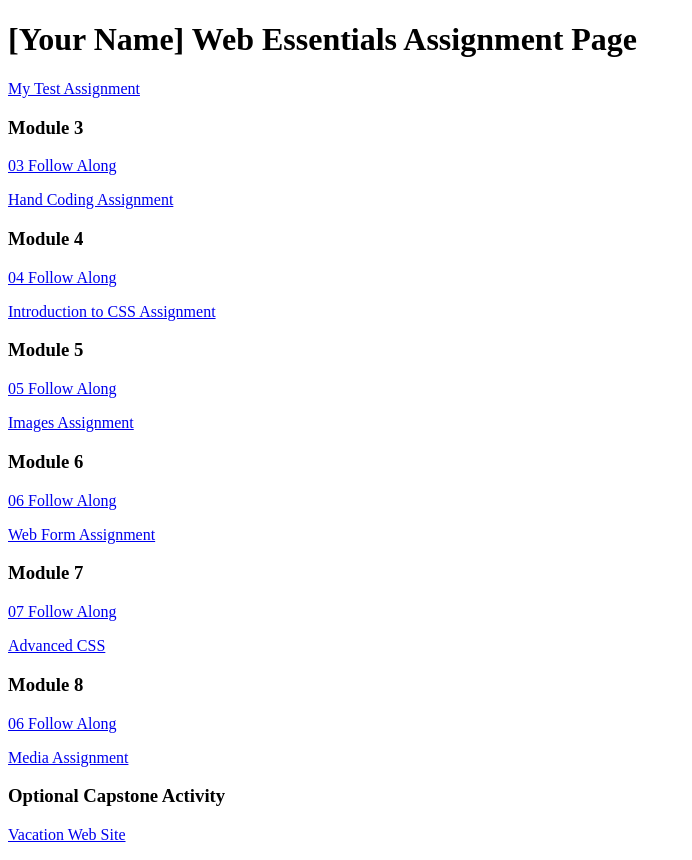
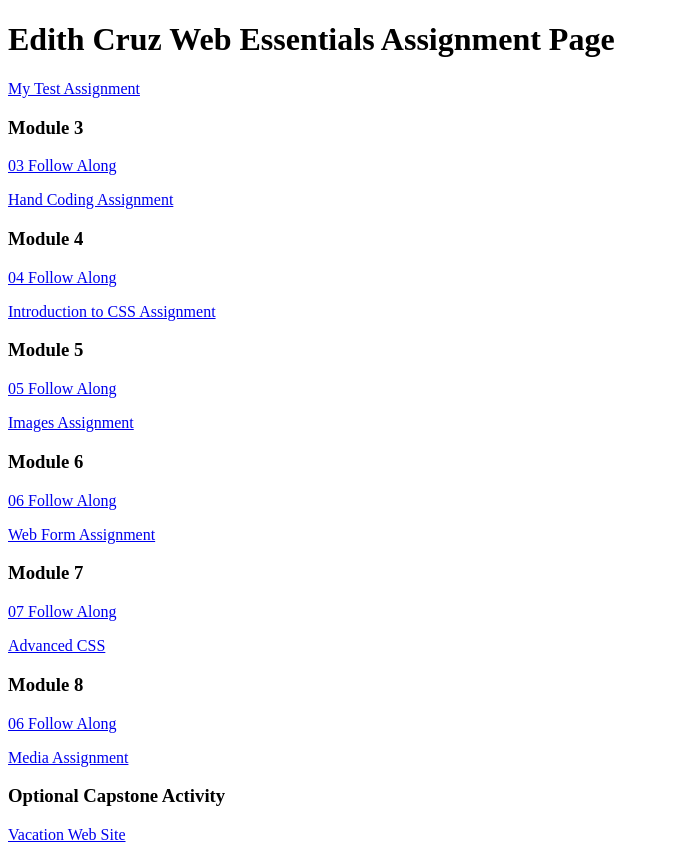
Before and after one commit to edith240/dwdd1600, a plain HTML site: page index.html in a window 1280 px wide. Shown: the whole page, without its empty margins (0-692 px from the left). Drawn offline with Linux system fonts and the light colour scheme.

Commit message:
Update index.html

```diff
--- a/index.html
+++ b/index.html
@@ -6,7 +6,7 @@
 		<title>dwdd 1600 assignment list page</title>
 	</head>
 	<body>
-		<h1>[Your Name] Web Essentials Assignment Page</h1>
+		<h1>Edith Cruz Web Essentials Assignment Page</h1>
 		<p><a href="01test">My Test Assignment</a></p>
 
 		<h3>Module 3</h3>
```
